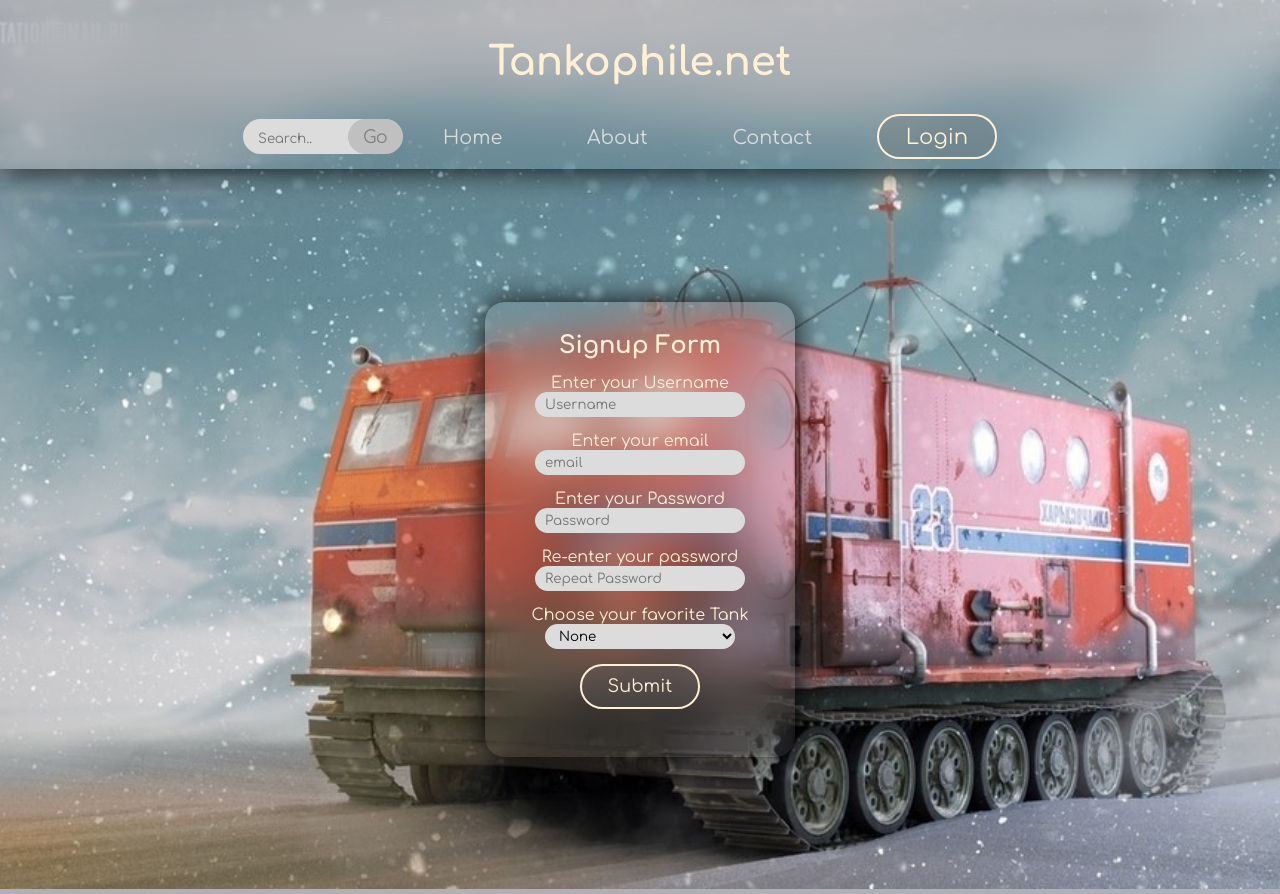
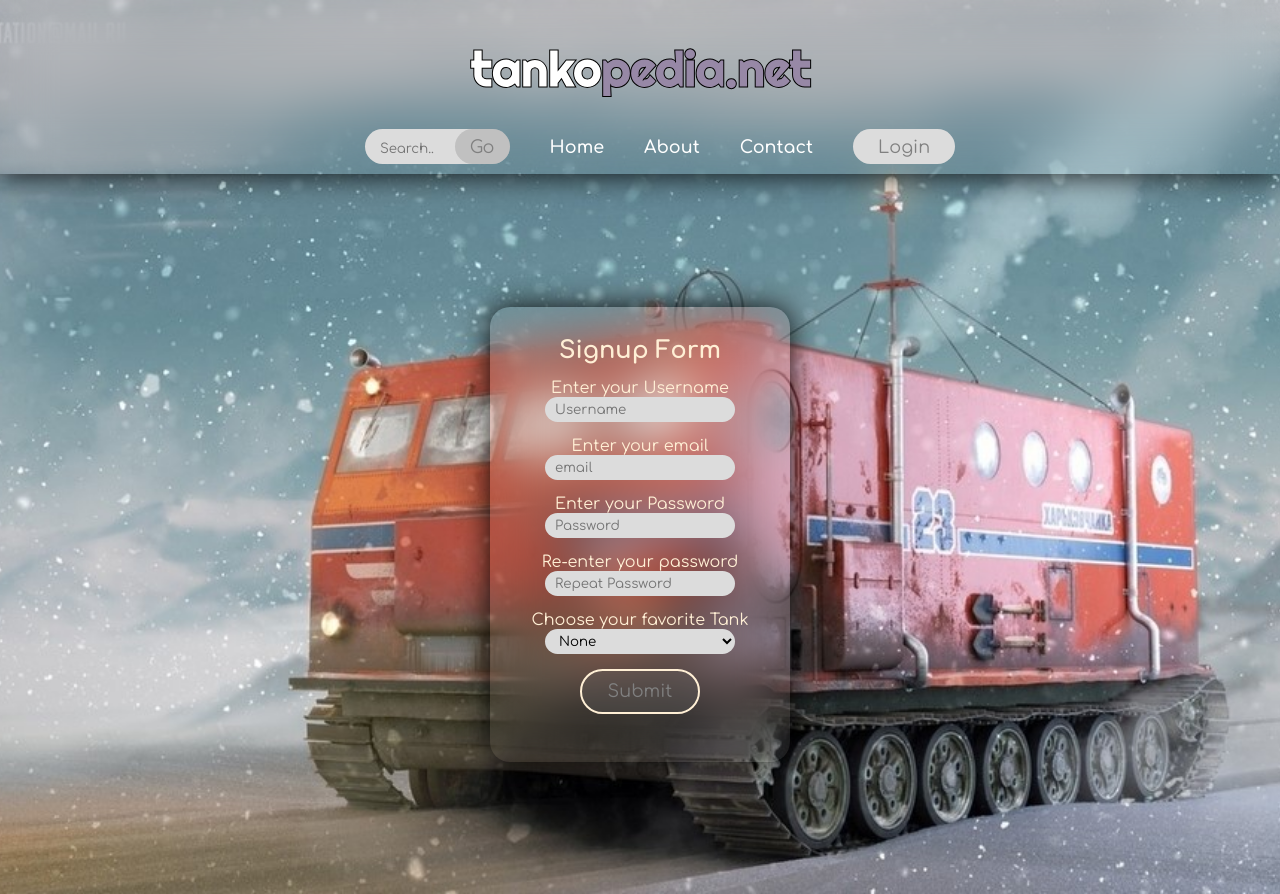
Before and after one commit to LoganDuran/PHPprojectCrud, a PHP site: page / in a window 1280 px wide. Run offline with PHP 8.4, Linux system fonts and the light colour scheme.

Commit message:
UniversalHeader implamented

```diff
--- a/header.php
+++ b/header.php
@@ -3,11 +3,14 @@
 <head>
     <meta charset="UTF-8">
     <meta name="viewport" content="width=device-width, initial-scale=1.0">
-    <title>Tankophile.net</title>
+    <title>tankopedia.net</title>
+    <link rel="preconnect" href="https://fonts.googleapis.com">
+    <link rel="preconnect" href="https://fonts.gstatic.com" crossorigin>
+    <link href="https://fonts.googleapis.com/css2?family=Righteous&display=swap" rel="stylesheet">
     <link rel="stylesheet" href="style.css">
 </head>
-    <header>
-        <h2 class="logo">Tankophile.net</h2>
+    <!-- <header>
+        <h2 class="logo">tanko<span>pedia.net</span></h2>
 
         <div class="navmenu">
         <div class="searchbox">
@@ -18,7 +21,47 @@
 
                 <button type="submit">Go</button> <br>
             </form>
-        </div>
+        </div> -->
+
+    <header class="header">
+        <h2 class="logo">tanko<span>pedia.net</span></h2>
+         <nav class="nav">
+          <ul class="navlist">
+            <li><div class="searchbox">
+                <form class="search-input" action="search.php" method="post">
+                <input id="search" type="text" name="usersearch" placeholder="Search..">
+                <button class="searchbutton" type="submit">Go</button> <br>
+                </form>
+            </div></li>
+            <li class="underline"><a href="index.php">Home</a></li>
+            <li class="underline"><a href="#">About</a></li>
+            <li class="underline"><a href="#">Contact</a></li>
+            <li><a class="loginbutton">
+               <?php
+                    if(isset($_SESSION["userid"])){
+
+                     ?>
+                     <button class="loginbutton"><?php echo $_SESSION["useruid"]; ?> </button>
+                     <?php
+                    }
+                    else
+                    {
+                        ?>
+                        <button class="loginbutton">Login </button>
+                        <?php
+                    } ?>
+             </a></li>
+            </ul>
+        </nav>
+        <div class = "hamMenu"><div class = "hamButton"></div></div>
+    </header>
+
+
+
+
+
+
+<!--
         <nav class="nav">
             <a href="index.php">Home</a>
             <a href="#">About</a>
@@ -41,6 +84,6 @@
                 ?>
             </a>
          </nav>
-        </div>
+        </div> -->
     </header>
     <body>
--- a/style.css
+++ b/style.css
@@ -1,28 +1,41 @@
 @import url('https://fonts.googleapis.com/css2?family=Comfortaa:wght@400;600;700&family=Righteous&display=swap');
-
 
 
 :root {
     --primary:  rgb(151, 136, 166);
     --dark: #60a1cf;
     --black: #0d1117;
-    --gray: gray;
-    --light: rgb(220, 220, 220);
-
-
+    --gray: #30363d;
+    --light: white;
 
 
     --blur: blur(20px);
     --shadow: 0 0 30px var(--gray);
 
+    --radius: 1.0rem;
+
+}
+
+html {
+    scroll-behavior: smooth;
 }
 
 
 * {
     margin: 0;
     padding: 0;
-    /*box-sizing: border-box;*/
+    box-sizing: border-box;
     font-family: 'Comfortaa';
+}
+
+
+main {
+    display: flex;
+    justify-content: center;
+    flex-direction: column;
+    align-items: center;
+    width: 100%;
+    height: 90vh;
 }
 
 body {
@@ -30,9 +43,19 @@ body {
     background-position: center;
     background-size: cover;
     background-repeat: no-repeat;
-
 }
 
+
+a{
+    text-decoration: none;
+}
+
+ul{
+    list-style: none;
+}
+
+
+/* --- Header Section --- */
 
 header {
     display: flex;
@@ -46,20 +69,76 @@ header {
     border: 2px solid rgb(255, 255, 255 .5);
     box-shadow: 0 0 30px rgba(0, 0, 0, .95);
     color: papayawhip;
-
 }
 
-.navmenu {
+.logo {
+
+    font-size: 3rem;
+    font-family: Righteous;
+    font-weight: bold;
+    color:  var(--light);
+    user-select: none;
+    cursor: pointer;
+    margin: 30px;
+    -webkit-text-stroke-width: 1px;
+    -webkit-text-stroke-color: black;
+}
+
+.logo span {
+    color:  var(--primary);
+    font-family: Righteous;
+}
+
+
+nav{
     display: flex;
     align-items: center;
 }
 
-header h2 {
-    margin: 30px;
-    font-size: 2.5em;
-    user-select: none;
-    cursor: pointer;
+.navlist {
+    display: flex;
+    align-items: center;
+
 }
+
+.navlist .underline a {
+    position: relative;
+    font-size: 1.1rem;
+    color: var(--light);
+    text-decoration: none;
+    font-weight: 600;
+    margin-left: 40px;
+    width: fit-content;
+}
+
+
+
+
+/* --- Sliding Underline ---  */
+.navlist .underline a::after {
+    content: '';
+    position: absolute;
+    left: 0;
+    bottom: -6px;
+    width: 100%;
+    height: 3px;
+    background: var(--primary);
+    border-radius: 5px;
+    transform-origin: right;
+    transform: scaleX(0);
+    transition: transform .5s;
+}
+.navlist .underline a:hover::after {
+    transform-origin: left;
+    transform: scaleX(1);
+}
+
+
+
+
+
+/*
+
 
 nav .nav{
     padding: 30px;
@@ -69,8 +148,7 @@ nav .nav{
     font-size: 1.2rem;
     color: var(--light);
     text-decoration: none;
-    padding: 20px;
-    margin: 20px;
+    margin: 40px;
 }
 
  nav a::after {
@@ -89,31 +167,37 @@ nav .nav{
  nav a:hover::after {
     transform-origin: left;
     transform: scaleX(1);
-}
+} */
 
-a.allbuttons {
+ul a .loginbutton {
+    background-color: rgb(220, 220, 220);
     margin-left: 0px;
+    text-decoration: none;
+    border: none;
+    border: none;
+    outline: none;
+    color: gray;
+    width: 100%;
+    height: 35px;
+    padding: 0 5px 0 5px;
+    margin-left: 40px;
+
+
 }
 
 
 
-main {
-    display: flex;
-    justify-content: center;
-    flex-direction: column;
-    align-items: center;
-    width: 100%;
-    height: 90vh;
-
-}
 
 button {
+
+    text-decoration: none;
+
     width: 120px;
     height: 45px;
     background-color: rgb(107, 107, 107, 25%);
 
     border: 2px solid papayawhip;
-    color: papayawhip;
+    color: gray;
     font-size: 1.1em;
     outline: none;
     border-radius: 25px;
@@ -161,7 +245,7 @@ button {
 
 }
 
-/* --- Search sekcija --- */
+/* --- Search section --- */
 
 .searchbox {
     display: flex;
@@ -169,7 +253,7 @@ button {
     flex-wrap: nowrap;
     background-color: rgb(220, 220, 220);
     border-radius: 25px;
-    width: 160px;
+    /* width: 160px; */
     height: 35px;
 }
 
@@ -183,7 +267,7 @@ button {
     height: 35px;
 }
 
-.searchbox button {
+.searchbox .searchbutton {
     border: none;
     border: none;
     outline: none;
```
